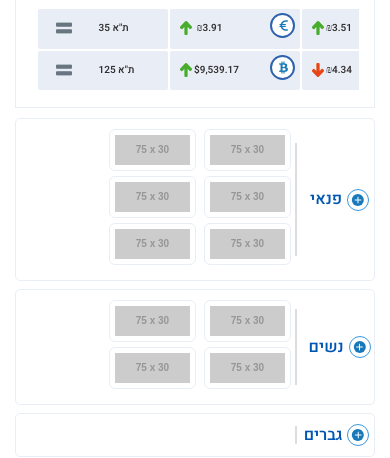
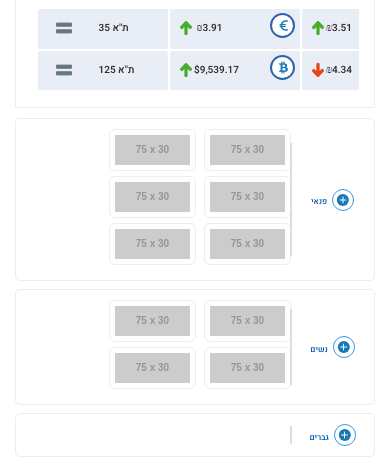
Before and after one commit to SheikhRashed/omm, a website: page index.html in a window 390 px wide. Shown: the part 408-866 px from the top of the page. Drawn offline with Linux system fonts and the light colour scheme; placeholder pictures from the web are drawn by us.

Commit message:
update in mobile

```diff
--- a/scss/_accordion.scss
+++ b/scss/_accordion.scss
@@ -27,6 +27,7 @@ main{
                     position: relative;
                     @media(max-width: 767px){
                         padding: 0px 5px;
+                        margin: 0px -5px;
                     }
                     &::after{
                         content: '';
@@ -39,6 +40,9 @@ main{
                     .align{
                         align-items: center;
                         position: relative;
+                        @media(max-width: 576px) {
+                            right: 2px !important;
+                        }
                         &.three{
                             right: 3px;
                         }
@@ -89,8 +93,12 @@ main{
                                  text-decoration: underline;
                              }
                              @media(max-width:767px) {
-                                 font-size: 16px;
+                                 font-size: 12px;
                                  line-height: 16px;
+                             }
+                             @media(max-width:576px) {
+                                 font-size: 8px;
+                                 line-height: 8px;
                              }
                          }
                         }
```
Also changed, not shown: css/style.css.
